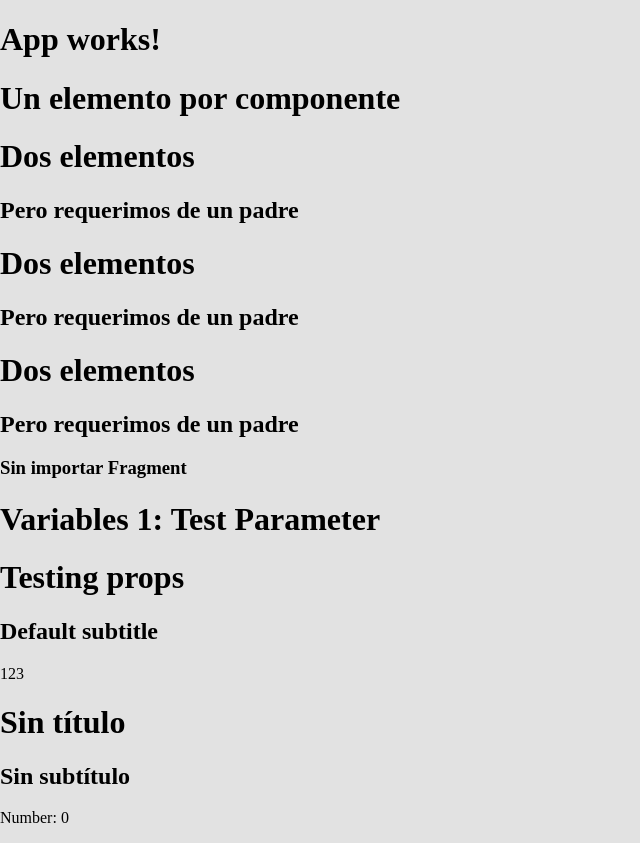
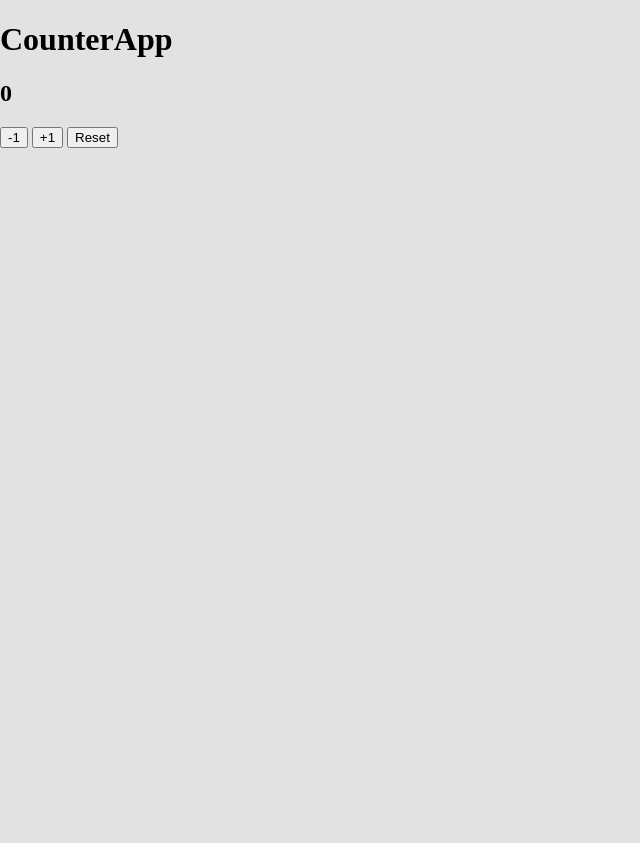
Before and after one commit to malonejv/curso-fernando-herrera-react, a React (Vite) app in the folder src/javier/03-counter-app-vite/: page / in a window 1280 px wide. Shown: the whole page, without its empty margins (0-640 px from the left). After the commit the page ends 800 px from the top, so only its background shows below. Built offline with nearby package versions, Linux system fonts and the light colour scheme.

Commit message:
Uso de hook

```diff
--- /dev/null
+++ b/src/javier/03-counter-app-vite/src/CounterApp.jsx
@@ -0,0 +1,36 @@
+import { useState } from "react";
+import { PropTypes } from "prop-types"
+
+
+export const CounterApp = ({value})=>{
+
+    const [ counter, setCounter ] = useState(value);
+
+    const handleCountDown = () => setCounter(counter - 1 );
+    const handleCountUp = () => setCounter(counter + 1 );
+    const handleReset = () => setCounter(value);
+
+    return (
+        <>
+            <h1>CounterApp</h1>
+            <h2>{counter}</h2>
+            <button onClick={ handleCountDown } > -1 </button>&nbsp;<button onClick={ handleCountUp } > +1 </button>&nbsp;<button onClick={ handleReset } > Reset </button>
+        </>
+    )
+}
+
+CounterApp.propTypes = {
+    value: PropTypes.number
+}
+
+CounterApp.defaultProps = {
+    value: 0
+}
+
+//Documentación de eventos en react
+/*
+https://es.reactjs.org/docs/events.html
+
+* useState son Hooks
+
+*/
--- a/src/javier/03-counter-app-vite/src/main.jsx
+++ b/src/javier/03-counter-app-vite/src/main.jsx
@@ -1,17 +1,18 @@
 //ARCHIVO INICIAL
 import React from "react";
 import ReactDOM from "react-dom/client";
-import { MyApp } from "./MyApp";
-import {MyComponentWithoutFramgment1, MyComponentWithoutFramgment2, MyFragment1, MyFragment2 } from "./Fragment";
-import { Variables } from "./Variables";
-import { Props, Title } from "./Props";
-import { Title1 } from "./PropTypes";
+// import { MyApp } from "./MyApp";
+// import {MyComponentWithoutFramgment1, MyComponentWithoutFramgment2, MyFragment1, MyFragment2 } from "./Fragment";
+// import { Variables } from "./Variables";
+// import { Props, Title } from "./Props";
+// import { Title1 } from "./PropTypes";
+import { CounterApp } from "./CounterApp";
 
 import './styles.css'
 
 ReactDOM.createRoot(document.getElementById('root')).render(
     <React.StrictMode>
-        <MyApp />
+        {/* <MyApp />
         <MyComponentWithoutFramgment1 />
         <MyComponentWithoutFramgment2 />
         <MyFragment1 />
@@ -19,6 +20,8 @@ ReactDOM.createRoot(document.getElementById('root')).render(
         <Variables></Variables>
         <Props></Props>
         <Title title="Testing props" numbers={123}></Title>
-        <Title1></Title1>
+        <Title1></Title1> */
+        <CounterApp></CounterApp>
+        }
     </React.StrictMode>
 )
```
